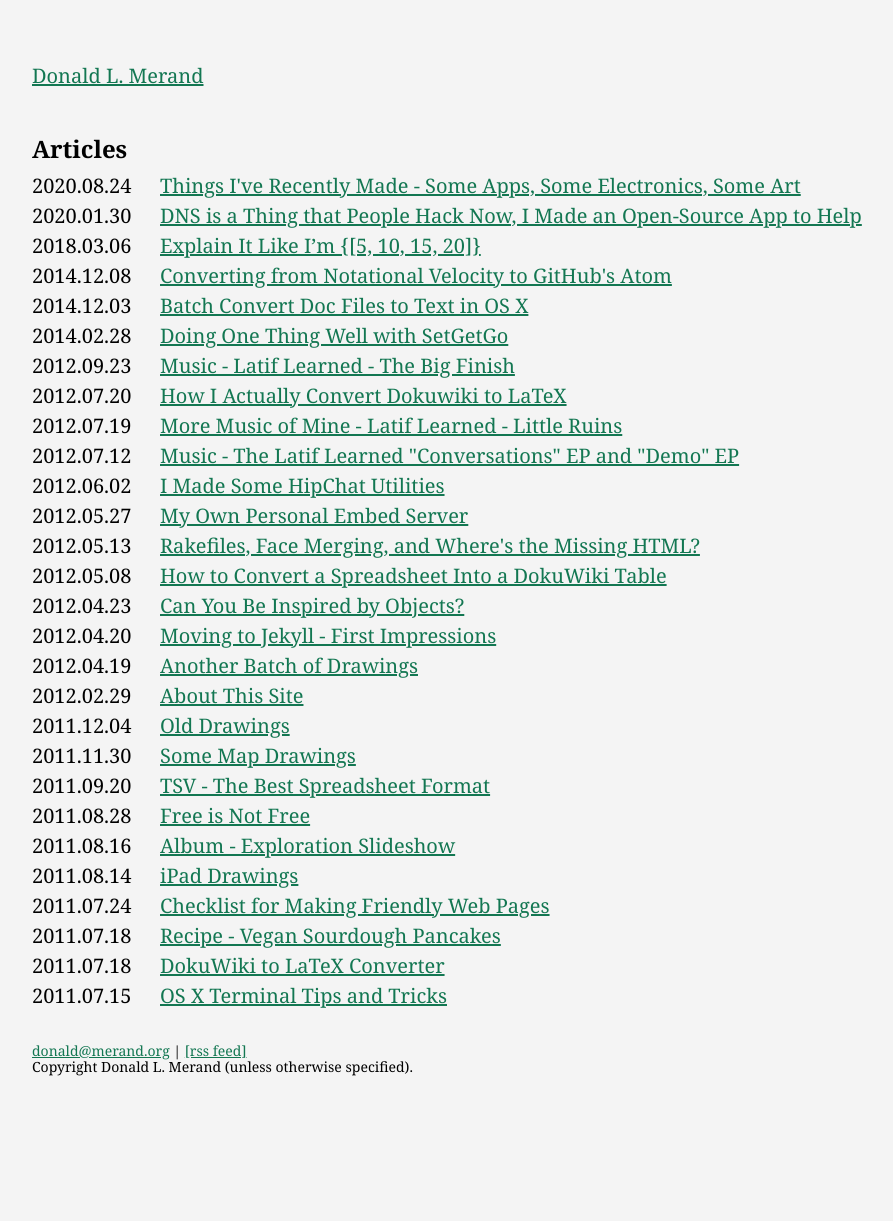
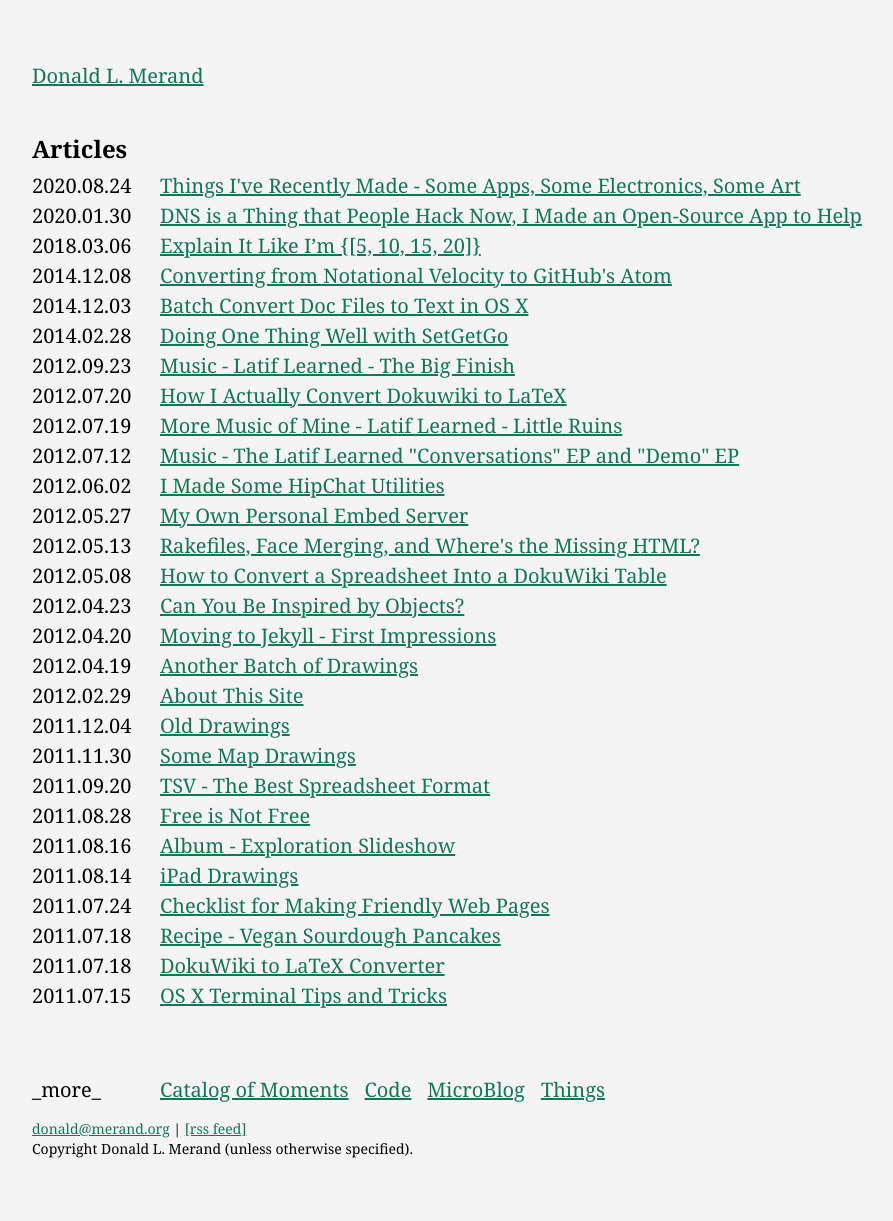
Before and after one commit to dmerand/donald.merand.org, a Jekyll site: the page built from index.html, in a window 1280 px wide. Shown: the whole page, without its empty margins (32-925 px from the left). Built offline with Jekyll 4.4.1, drawn with Linux system fonts in a browser that asks for light colours; before the commit the page ends 1139 px from its top, so only the background shows below that.

Commit message:
add links to footer

```diff
--- a/_layouts/default.html
+++ b/_layouts/default.html
@@ -18,8 +18,25 @@
 
     {{ content }}
 
-    <footer class="mt4 f6">
-      <div>
+    <footer class="mt5">
+      <div class="noprint flex-l mt3 mt0-l lh-solid lh-copy-l">
+        <div class="w4">_more_</div>
+        <div class="flex-ns mt1 mt0-l">
+          <div>
+            <a href="https://floating-beyond-56119.herokuapp.com/" target="moments">Catalog of Moments</a>
+          </div>
+          <div class="ml3-ns">
+            <a href="https://github.com/dmerand" target="github">Code</a>
+          </div>
+          <div class="ml3-ns">
+            <a href="https://micro.blog/dlm" target="dlm">MicroBlog</a>
+          </div>
+          <div class="ml3-ns">
+            <a href="https://thingiverse.com/dmerand" target="things">Things</a>
+          </div>
+        </div>
+      </div>
+      <div class="mt3 f6">
         <script type="text/javascript" language="javascript">
         <!--
         // Email obfuscator script 2.1 by Tim Williams, University of Arizona
@@ -49,7 +66,7 @@
            | <a href="/atom.xml">[rss feed]</a>
         </span>
       </div>
-      <div>Copyright Donald L. Merand (unless otherwise specified).</div>
+      <div class="mt1 f6">Copyright Donald L. Merand (unless otherwise specified).</div>
     </footer>
   </div><!-- page -->
 </body>
```
